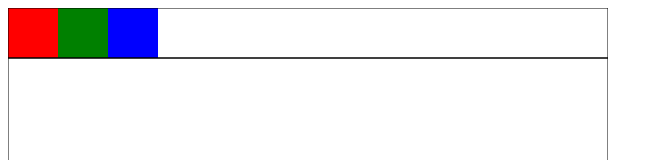
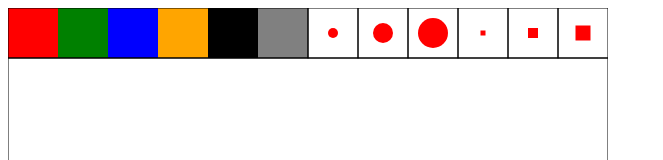
Before and after one commit to amauryot/paint-web, a plain HTML site: page index.html in a window 1280 px wide. Both pictures are taken after a click on the element 308 px from the left and 208 px from the top of the page. Shown: the top 160 px of the page, without its empty margins (0-663 px from the left). Drawn offline with Linux system fonts and the light colour scheme.

Commit message:
Separado os objetos do app em arquivos js para otimização do código. Criadouma nova paleta de cores e seleção de tamanhos e tipos de pincel.

```diff
--- a/index.html
+++ b/index.html
@@ -10,6 +10,10 @@
 
   <canvas width="600" height="400"></canvas>
 
+  <script src="js/app.js"></script>
+  <script src="js/palette.js"></script>
+  <script src="js/brushes.js"></script>
+  <script src="js/canvas.js"></script>
   <script src="js/main.js"></script>
 </head>
 
--- /dev/null
+++ b/js/app.js
@@ -0,0 +1,7 @@
+// Application variables.
+var app = document.querySelector('canvas');
+var app_x = 0;
+var app_y = 0;
+var app_width = app.width;
+var app_height = app.height;
+var brush = app.getContext('2d');
--- /dev/null
+++ b/js/brushes.js
@@ -0,0 +1,46 @@
+// Brushes bar variables.
+var brushes_x = app_width / 2;
+var brushes_y = app_y;
+var brushes_width = app_width / 2;
+var brushes_height = 50;
+var brushes_square_size = brushes_height;
+var brushes_sizes = [5, 10, 15, 5, 10, 15];
+var brushes_selected = brushes_sizes[0];
+
+// Draw the brushes bar.
+function drawBrushesBar() {
+  for (i = 0; i < brushes_sizes.length; i++) {
+    var x = brushes_x + (i * brushes_square_size);
+
+    drawFrame(x, brushes_y, brushes_square_size, brushes_square_size);
+
+    var circle_x = x + brushes_square_size / 2 ;
+    var circle_y = brushes_square_size / 2;
+    var square_x = x + (brushes_square_size - brushes_sizes[i]) / 2;
+    var sqaure_y = (brushes_square_size - brushes_sizes[i]) / 2;
+
+    if (i < brushes_sizes.length / 2) {
+      drawCircle(circle_x, circle_y, brushes_sizes[i], palette_selected_color);
+    } else {
+      drawSquare(square_x, sqaure_y, brushes_sizes[i], brushes_sizes[i]);
+    }
+  }
+}
+
+// // Check if the mouse is in the palette bar area.
+// function onPaletteArea(y) {
+//   return (y < palette_height);
+// }
+
+// // Select the color.
+// function selectColor(event) {
+//   var x = event.pageX - app.offsetLeft;
+//   var y = event.pageY - app.offsetTop;
+
+//   for (i = 0; i < palette_colors.length; i++) {
+//     if ((x > i * palette_square_size) && (x < (i + 1) * palette_square_size) && (onPaletteArea(y))) {
+//       palette_selected_color = palette_colors[i];
+//       break;
+//     }
+//   }
+// }
--- /dev/null
+++ b/js/canvas.js
@@ -0,0 +1,10 @@
+// Canvas area variables
+var canvas_x = app_x;
+var canvas_y = palette_height;
+var canvas_width = app_width;
+var canvas_height = app_height - palette_height;
+
+// Draw the canvas area.
+function drawCanvas() {
+  drawFrame(canvas_x, canvas_y, canvas_width, canvas_height);
+}
--- a/js/main.js
+++ b/js/main.js
@@ -1,44 +1,23 @@
-// Application variables
-var app_x = 0;
-var app_y = 0;
-var app_width = 600;
-var app_height = 400;
-var app = document.querySelector('canvas');
-var brush = app.getContext('2d');
-var brush_size = 10;
-var enable_paint = false;
 
-// Palette area variables
-var palette_x = app_x;
-var palette_y = app_y;
-var palette_width = app_width;
-var palette_height = 50;
-var palette_square_size = palette_height;
-var palette_colors = ['red', 'green', 'blue'];
-var palette_selected_color = palette_colors[0];
+// var brush_size = 10;
+// var enable_paint = false;
 
-// Canvas area variables
-var canvas_x = app_x;
-var canvas_y = palette_height;
-var canvas_width = app_width;
-var canvas_height = app_height - palette_height;
-
-/* Main */
+// /* Main */
 
 runApp();
 
-app.onmousemove = paint;
-app.onmousedown = startPaint;
-app.onmouseup = stopPaint;
-app.onclick = chooseColor;
+// app.onmousemove = paint;
+// app.onmousedown = startPaint;
+// app.onmouseup = stopPaint;
+app.onclick = selectColor;
 
-/* Functions */
-
+// Draw a square.
 function drawSquare(x, y, size, color) {
   brush.fillStyle = color;
   brush.fillRect(x, y, size, size);
 }
 
+// Draw a circle.
 function drawCircle(x, y, radius, color) {
   brush.fillStyle = color;
   brush.beginPath();
@@ -46,61 +25,36 @@ function drawCircle(x, y, radius, color) {
   brush.fill();
 }
 
+// Draw a rectangle frame.
 function drawFrame(x, y, width, height) {
   brush.strokeStyle = 'black';
   brush.strokeRect(x, y, width, height);
 }
 
-function drawPalette() {
-  for (i = 0; i < palette_colors.length; i++) {
-    drawSquare((palette_square_size * i), palette_y, palette_square_size, palette_colors[i]);
-  }
-
-  drawFrame(palette_x, palette_y, palette_width, palette_height);
-}
-
-function drawCanvas() {
-  drawFrame(canvas_x, canvas_y, canvas_width, canvas_height);
-}
-
+// Run the app.
 function runApp() {
-  drawPalette();
+  drawPaletteBar();
+  drawBrushesBar();
   drawCanvas();
 }
 
-function startPaint() {
-  enable_paint = true;
-}
+// function startPaint() {
+//   enable_paint = true;
+// }
 
-function stopPaint() {
-  enable_paint = false;
-}
+// function stopPaint() {
+//   enable_paint = false;
+// }
 
-function onCanvasArea(y) {
-  return (y > palette_height);
-}
+// function onCanvasArea(y) {
+//   return (y > palette_height);
+// }
 
-function onPaletteArea(y) {
-  return (y < palette_height);
-}
+// function paint(event) {
+//   var x = event.pageX - app.offsetLeft;
+//   var y = event.pageY - app.offsetTop;
 
-function chooseColor(event) {
-  var x = event.pageX - app.offsetLeft;
-  var y = event.pageY - app.offsetTop;
-
-  for (i = 0; i < palette_colors.length; i++) {
-    if ((x > i * palette_square_size) && (x < (i + 1) * palette_square_size) && (onPaletteArea(y))) {
-      palette_selected_color = palette_colors[i];
-      break;
-    }
-  }
-}
-
-function paint(event) {
-  var x = event.pageX - app.offsetLeft;
-  var y = event.pageY - app.offsetTop;
-
-  if (enable_paint && onCanvasArea(y)) {
-    drawCircle(x, y, brush_size, palette_selected_color);
-  }
-}
+//   if (enable_paint && onCanvasArea(y)) {
+//     drawCircle(x, y, brush_size, palette_selected_color);
+//   }
+// }
--- /dev/null
+++ b/js/palette.js
@@ -0,0 +1,39 @@
+// Palette bar variables.
+var palette_x = app_x;
+var palette_y = app_y;
+var palette_width = app_width / 2;
+var palette_height = 50;
+var palette_square_size = palette_height;
+var palette_colors = ['red', 'green', 'blue', 'orange', 'black', 'grey'];
+var palette_selected_color = palette_colors[0];
+
+// Draw the palette bar.
+function drawPaletteBar() {
+  for (i = 0; i < palette_colors.length; i++) {
+    var x = i * palette_square_size;
+
+    drawSquare(x, palette_y, palette_square_size, palette_colors[i]);
+  }
+
+  drawFrame(palette_x, palette_y, palette_width, palette_height);
+}
+
+// Check if the mouse is in the palette bar area.
+function onPaletteArea(y) {
+  return (y < palette_height);
+}
+
+// Select the color.
+function selectColor(event) {
+  var x = event.pageX - app.offsetLeft;
+  var y = event.pageY - app.offsetTop;
+
+  for (i = 0; i < palette_colors.length; i++) {
+    var color_position = (x > i * palette_square_size) && (x < (i + 1) * palette_square_size);
+
+    if (color_position && onPaletteArea(y)) {
+      palette_selected_color = palette_colors[i];
+      break;
+    }
+  }
+}
```
